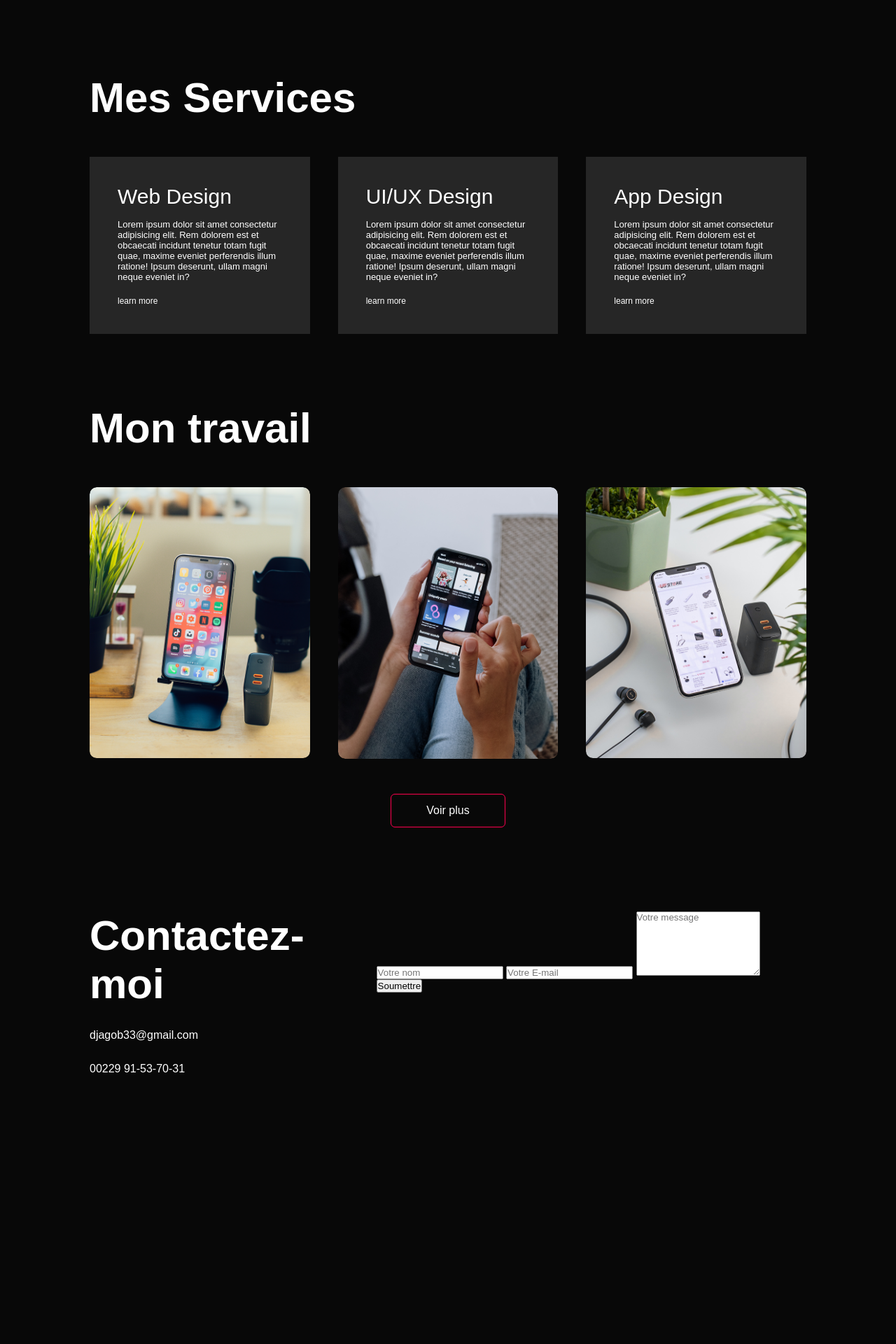
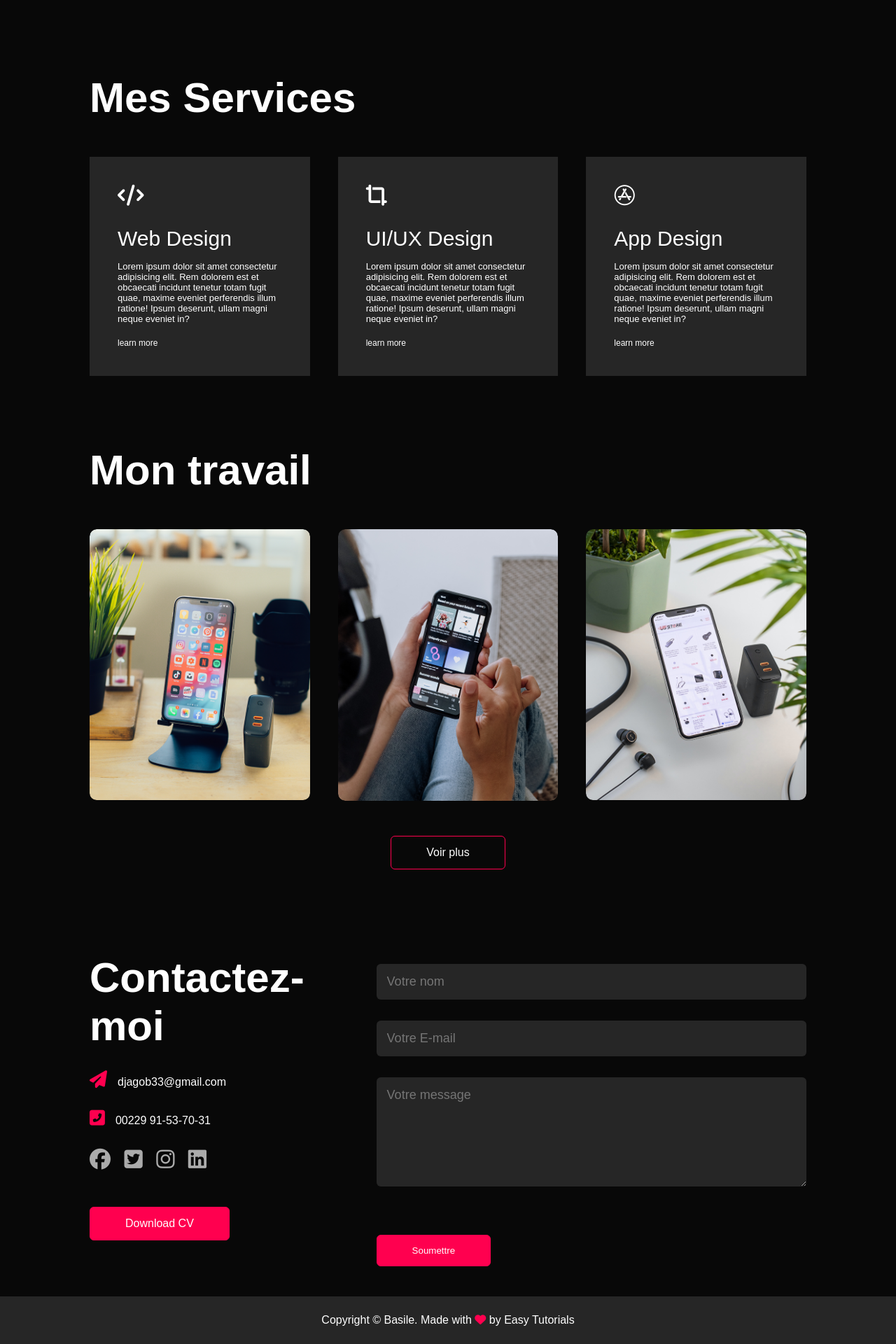
Before and after one commit to Codjo95/Personal-Portofolio, a PHP site: page / in a window 1280 px wide. Shown: the part 1415-3335 px from the top of the page at 70% size. Before the commit the page ends 2947 px from the top, so only its background shows below. Run offline with PHP 8.4, Linux system fonts and the light colour scheme; some libraries are stand-ins or nearby versions.

Commit message:
Finished

```diff
--- a/index.html
+++ b/index.html
@@ -6,20 +6,22 @@
     <meta name="viewport" content="width=device-width, initial-scale=1.0">
     <title>Personal portfolio</title>
     <link rel="stylesheet" href="style.css">
-    <!--<script src="https://cdnjs.cloudflare.com/ajax/libs/font-awesome/6.2.0/css/all.min.css" crossorigin="anonymous"></script>-->
+    <script src="https://kit.fontawesome.com/bd49620da9.js" crossorigin="anonymous"></script>
 </head>
 <body>
     <div id="header">
         <div class="container">
             <nav>
                 <img src="images/logo.png" class="logo">
-                <ul>
-                    <li><a href="#">Accueil</a></li>
-                    <li><a href="#">A propos</a></li>
-                    <li><a href="#">Services</a></li>
-                    <li><a href="#">Portfolio</a></li>
-                    <li><a href="#">Contact</a></li>
+                <ul id="sidemenu">
+                    <li><a href="#header">Accueil</a></li>
+                    <li><a href="#about">A propos</a></li>
+                    <li><a href="#services">Services</a></li>
+                    <li><a href="#portfolio">Portfolio</a></li>
+                    <li><a href="#contact">Contact</a></li>
+                    <i class="fas fa-times" onclick="closemenu()"></i>
                 </ul>
+                <i class="fas fa-bars" onclick="openmenu()"></i>
             </nav>
             <div class="header-text">
                 <p>UI/UX Designer</p>
@@ -139,22 +141,29 @@
             <div class="row">
                 <div class="contact-left">
                     <h1 class="sub-title">Contactez-moi</h1>
-                    <p>djagob33@gmail.com</p>
-                    <p>00229 91-53-70-31</p>
+                    <p ><i class="fas fa-paper-plane"></i>djagob33@gmail.com</p>
+                    <p><i class="fas fa-phone-square-alt"></i>00229 91-53-70-31</p>
                     <div class="social-icons">
                         <a href=""><i class="fab fa-facebook"></i></a>
                         <a href=""><i class="fab fa-twitter-square"></i></a>
                         <a href=""><i class="fab fa-instagram"></i></a>
                         <a href=""><i class="fab fa-linkedin"></i></a>
                     </div>
+                    <a href="images/my-cv.pdf" download class="btn btn2">Download CV</a>
                 </div>
                 <div class="contact-right">
-                    <input type="text" name="Name" placeholder="Votre nom" required>
-                    <input type="email" name="email" placeholder="Votre E-mail" required>
-                    <textarea name="Message" rows="6" placeholder="Votre message"></textarea>
-                    <button type="submit">Soumettre</button>
+                    <form name="submit-to-google-sheet">
+                        <input type="text" name="Name" placeholder="Votre nom" required>
+                        <input type="email" name="Email" placeholder="Votre E-mail" required>
+                        <textarea name="Message" rows="6" placeholder="Votre message"></textarea>
+                        <button type="submit" class="btn btn2">Soumettre</button>
+                    </form>
+                    <span id="msg"></span>
                 </div>
             </div>
+        </div>
+        <div class="copyright">
+            <p>Copyright © Basile. Made with <i class="fas fa-heart"></i> by Easy Tutorials</p>
         </div>
     </div>
 
@@ -176,5 +185,39 @@
         }
 
     </script>
+
+    <script>
+
+        var sidemenu = document.getElementById("sidemenu");
+
+        function openmenu(){
+            sidemenu.style.right = "0";
+        }
+
+        function closemenu(){
+            sidemenu.style.right = "-200px"
+        }
+
+
+    </script>
+
+<script>
+    const scriptURL = 'https://script.google.com/macros/s/AKfycbzKspCjb3-0H0jyItjxx_cAb84UWJ_B6ZymcNBvrIVO6CSx6bretR9iBms9UJgwQdF7/exec'
+    const form = document.forms['submit-to-google-sheet']
+    const msg = document.getElementById("msg")
+
+    form.addEventListener('submit', e => {
+      e.preventDefault()
+      fetch(scriptURL, { method: 'POST', body: new FormData(form)})
+        .then(response => {
+            msg.innerHTML = "Message envoyé avec succes"
+            setTimeout(function(){
+                msg.innerHTML = ""
+            }, 5000)
+            form.reset()
+        })
+        .catch(error => console.error('Error!', error.message))
+    })
+  </script>
 </body>
 </html>
--- a/style.css
+++ b/style.css
@@ -3,6 +3,10 @@
     padding: 0;
     font-family: 'Poppins', sans-serif;
     box-sizing: border-box;
+}
+
+html{
+    scroll-behavior: smooth;
 }
 
 body{
@@ -320,3 +324,125 @@ nav ul li a:hover::after{
     color: #ff004f;
     transform: translateY(-5px);
 }
+
+.btn.btn2{
+    display: inline-block;
+    background: #ff004f;
+}
+
+.contact-right form{
+    width: 100%;
+}
+
+form input, form textarea{
+    width: 100%;
+    border: 0;
+    outline: none;
+    background: #262626;
+    padding: 15px;
+    margin: 15px 0;
+    color: #fff;
+    font-size: 18px;
+    border-radius: 6px;
+}
+
+form btn2{
+    padding: 14px 60px;
+    font-size: 18px;
+    margin-top: 20px;
+    cursor: pointer;
+}
+
+.copyright{
+    width: 100%;
+    text-align: center;
+    padding: 25px 0;
+    background: #262626;
+    font-weight: 300;
+    margin-top: 20px;
+}
+
+.copyright i{
+    color: #ff004f;
+}
+
+/*-----------------------css for small screens--------------------*/
+nav .fas{
+    display: none;
+}
+
+
+@media only screen and (max-width: 600px){
+    #header{
+        background-image: url(images/phone-background.png);
+    }
+    .header-text{
+        margin-top: 100%;
+        font-size: 16px;
+    }
+
+    .header-text h1{
+        font-size: 30px;
+    }
+    nav .fas{
+        display: block;
+        font-size: 25px;
+    }
+    nav ul{
+        background: #ff004f;
+        position: fixed;
+        top: 0;
+        right: -200px;
+        width: 200px;
+        height: 100vh;
+        padding-top: 50px;
+        z-index: 2;
+        transition: right 0.5s;
+    }
+
+    nav ul li{
+        display: block;
+        margin: 25px;
+    }
+    nav ul .fas{
+        position: absolute;
+        top: 25px;
+        left: 25px;
+        cursor: pointer;
+    }
+
+    .sub-title{
+        font-size: 40px;
+    }
+
+    .about-col-1, .about-col-2{
+        flex-basis: 100%;
+    }
+
+    .about-col-1{
+        margin-bottom: 30px;
+    }
+
+    .about-col-2{
+        font-size: 14px;
+    }
+
+    .tab-links{
+        font-size: 16px;
+        margin-right: 20px;
+    }
+
+    .contact-left, .contact-right{
+        flex-basis: 100%;
+    }
+
+    .copyright{
+        font-size: 14px;
+    }
+}
+
+#msg{
+    color: #61b752;
+    margin-top: -40px;
+    display: block;
+}
```
